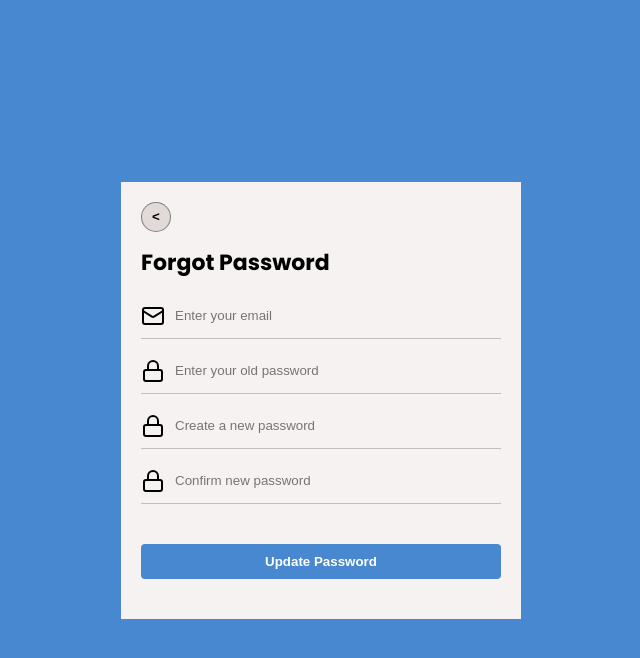
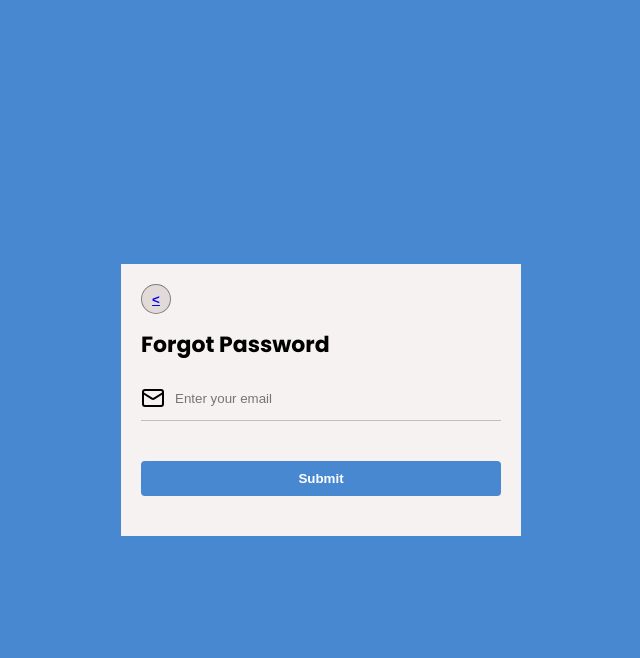
Before and after one commit to k4ik/LoginForm, a PHP site: page /forgot-password in a window 1280 px wide. Shown: the top 658 px of the page, without its empty margins (319-959 px from the left). Run offline with PHP 8.4, Linux system fonts and the light colour scheme.

Commit message:
fix: button

```diff
--- a/views/forgot-password.php
+++ b/views/forgot-password.php
@@ -10,30 +10,18 @@
 </head>
 <body>
     <div class="container">
-        <a href="/">
-            <button class="forgot-password-button">
+        <button class="forgot-password-button">
+            <a href="/">
                 <p><</p>
-            </button>
-        </a>
+            </a>
+        </button>
         <h1>Forgot Password</h1>
         <form action="../controller/ForgotPasswordController.php" method="post">
             <fieldset>
                 <img src="../assets/images/mail.svg" alt="mail icon">
                 <input type="email" placeholder="Enter your email" name="email">
             </fieldset>
-            <fieldset>
-                <img src="../assets/images/lock.svg" alt="lock icon">
-                <input type="password" placeholder="Enter your old password" name="oldPassword">
-            </fieldset>
-            <fieldset>
-                <img src="../assets/images/lock.svg" alt="lock icon">
-                <input type="password" placeholder="Create a new password" name="newPassword">
-            </fieldset>
-            <fieldset>
-                <img src="../assets/images/lock.svg" alt="lock icon">
-                <input type="password" placeholder="Confirm new password" name="confirmNewPassword">
-            </fieldset>
-            <button>Update Password</button>
+            <button>Submit</button>
         </form>
     </div>
 </body>
```
